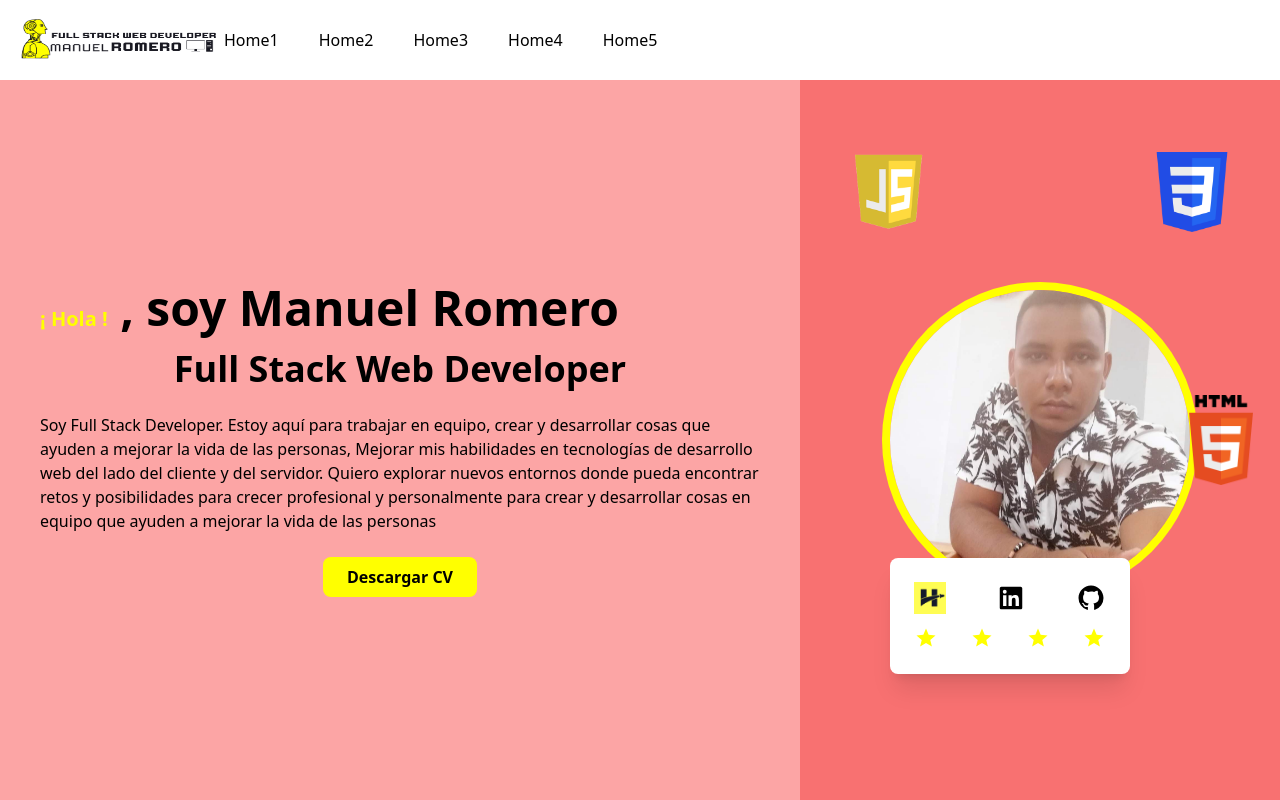
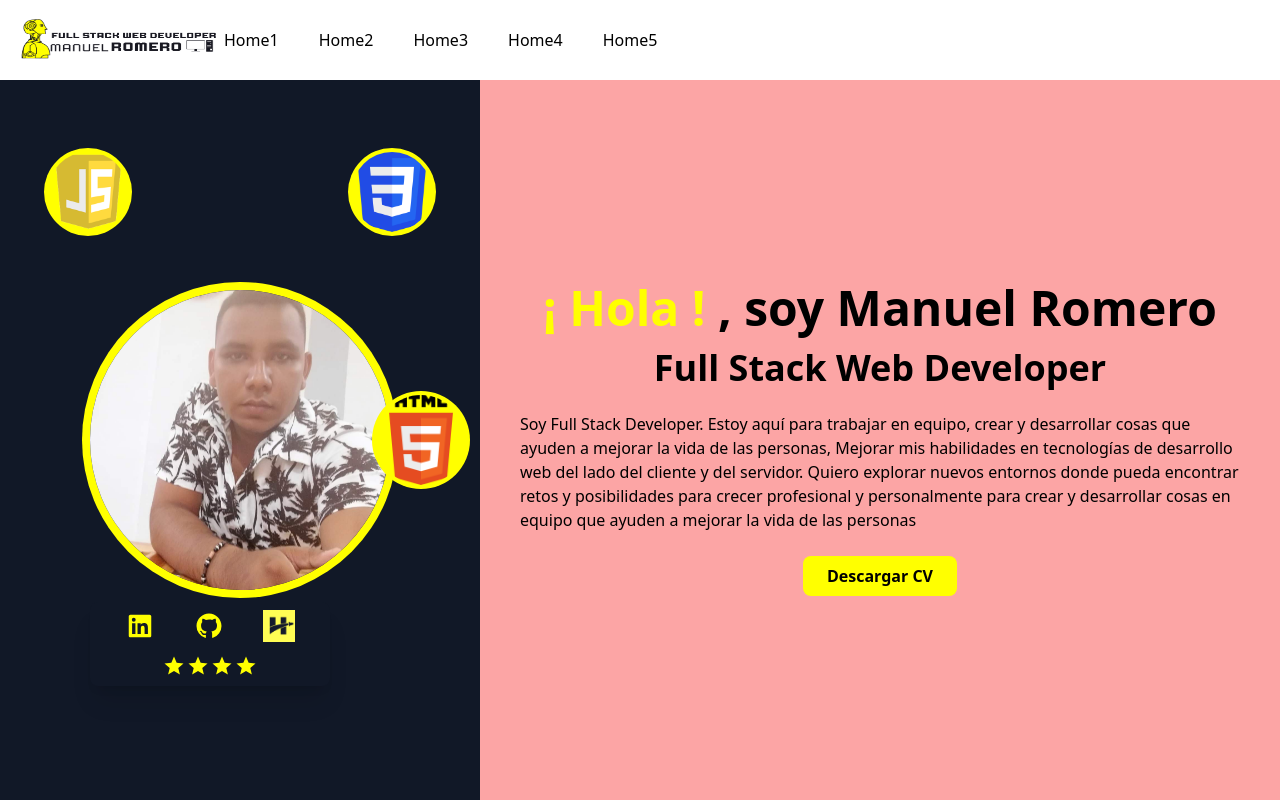
Before and after one commit to maalroba22/potafoliomr, a React (Vite) app: page / in a window 1280 px wide. Built offline with nearby package versions, Linux system fonts and the light colour scheme.

Commit message:
adaptado a moviles

```diff
--- a/src/App.jsx
+++ b/src/App.jsx
@@ -1,6 +1,7 @@
 
 import Header from "./components/Header"
 import Hero from "./components/Hero"
+
 function App() {
 
 
--- a/src/components/Hero.jsx
+++ b/src/components/Hero.jsx
@@ -8,12 +8,48 @@ import { RiStarSFill, RiLinkedinBoxFill, RiGithubFill } from 'react-icons/ri'
 
 const Hero = () => {
     return (
-        <div className='h-[90vh] grid grid-cols-1 lg:grid-cols-8 sm:h-[60vh] lg:h-[90vh] ' >
+        <div className='  h-[90vh] grid grid-cols-1 lg:grid-cols-8 sm:h-[60vh] lg:h-[90vh] ' >
+            {/* imagen de Manuel romero */}
+            <div className='p-6 bg-gray-900 md:p-8 col-span-3  flex justify-center  items-center flex-col relative'>
+                {/* contenido */}
+                <div>
+                    <img className=' rounded-full object-contain ring-8 ring-primary' src={perfil} alt="perfil" width={300} />
+
+                    <div className=' w-w-1/2 relative bg-gray-900   lg:absolute w-1/2 hover:bg-slate-800 shadow-xl rounded-lg p-2 mt-3  '>
+                        {/* imagenes del banner */}
+                        <div className=' flex justify-evenly items-center gap-3 '>
+
+                            <a href="https://www.linkedin.com/in/mromero21/" target="_blank" rel="noopener noreferrer">
+                                <span className='text-3xl text-primary'><RiLinkedinBoxFill /></span>
+                            </a>
+                            <a href="https://github.com/maalroba22/" target="_blank" rel="noopener noreferrer">
+                                <span className='text-3xl text-primary'><RiGithubFill /></span>
+                            </a>
+                            <a href="https://certificates.soyhenry.com/cert?id=dfcacdcf-929f-498a-94ee-71701f10c03e" target="_blank" rel="noopener noreferrer">
+                                <img src={logohenry} alt="logo henrt" className='w-8' />
+                            </a>
+
+                        </div>
+                        <div className='flex  flex-row justify-center items-center mt-3'>
+                            <RiStarSFill className='text-primary  text-2xl ' />
+                            <RiStarSFill className='text-primary  text-2xl ' />
+                            <RiStarSFill className='text-primary  text-2xl ' />
+                            <RiStarSFill className='text-primary  text-2xl ' />
+                        </div>
+                    </div>
+
+                </div>
+                {/* logos de programacion */}
+
+                <img className='invisible md:visible w-20 h-20  absolute top-[10%] left-[10%] ring-4 hover:bg-white ring-primary bg-primary p4 rounded-full object-cover' src={logojs} alt="logo js" />
+                <img className='invisible md:visible w-20 h-20  absolute top-[10%] right-[10%] ring-4 hover:bg-white ring-primary bg-primary p4 rounded-full object-cover' src={logocss} alt="logo js" />
+                <img className='invisible md:visible w-[90px] h-[90px]  absolute bottom-0-[10%] right-[3%] ring-4 hover:bg-white ring-primary bg-primary p4 rounded-full object-cover ' src={logohtml} alt="logo js" />
+            </div>
             {/* informacion */}
             <div className='bg-red-300 sm:col-span-5 flex items-center justify-center '>
                 <div className='flex flex-col p-10 gap-6'>
                     <div>
-                        <h1 className=' text-xl sm:text-5xl font-bold'> <span className='text-xl md: text-primary'>¡ Hola !</span> , soy Manuel Romero</h1>
+                        <h1 className=' text-xl sm:text-5xl font-bold text-center'> <span className='text-xl md:text-5xl text-primary '>¡ Hola !</span> , soy Manuel Romero</h1>
                         <h1 className=' text-center mt-4 font-bold text-2xl lg:text-4xl'>Full Stack Web Developer </h1>
 
                     </div>
@@ -35,51 +71,7 @@ const Hero = () => {
                 </div>
             </div>
 
-            {/* imagen de Manuel romero */}
-            <div className='bg-red-400 md:col-span-3  flex justify-center  items-center flex-col relative'>
-                {/* contenido */}
-                <div>
-                    <img className=' rounded-full object-contain ring-8 ring-primary' src={perfil} alt="perfil" width={300} />
 
-                    <div className='bg-white w-1/2  shadow-xl rounded-lg p-6 -mt-8 absolute '>
-                        {/* imagenes del banner */}
-                        <div className='flex justify-between items-center gap-3 '>
-
-                            <a href="https://certificates.soyhenry.com/cert?id=dfcacdcf-929f-498a-94ee-71701f10c03e" target="_blank" rel="noopener noreferrer">
-                               <img src={logohenry} alt="logo henrt" className='w-8' />
-
-                            </a>
-                            <a href="https://www.linkedin.com/in/mromero21/" target="_blank" rel="noopener noreferrer">
-                                <span className='text-3xl'><RiLinkedinBoxFill /></span>
-                            </a>
-                            <a href="https://github.com/maalroba22/" target="_blank" rel="noopener noreferrer">
-                                <span className='text-3xl'><RiGithubFill /></span>
-                            </a>
-
-                        </div>
-                        <div className='flex  flex-row justify-between items-center mt-3'>
-                            <RiStarSFill className='text-primary  text-2xl ' />
-                            <RiStarSFill className='text-primary  text-2xl ' />
-                            <RiStarSFill className='text-primary  text-2xl ' />
-                            <RiStarSFill className='text-primary  text-2xl ' />
-                        </div>
-
-
-
-                    </div>
-
-                </div>
-                {/* logos de programacion */}
-
-                <img className='w-20 h-20  absolute top-[10%] left-[10%]' src={logojs} alt="logo js" />
-                <img className='w-20 h-20  absolute top-[10%] right-[10%]' src={logocss} alt="logo js" />
-                <img className='w-[90px] h-[90px]  absolute bottom-0-[10%] right-[3%] ' src={logohtml} alt="logo js" />
-
-
-
-
-
-            </div>
 
         </div>
     );
```
